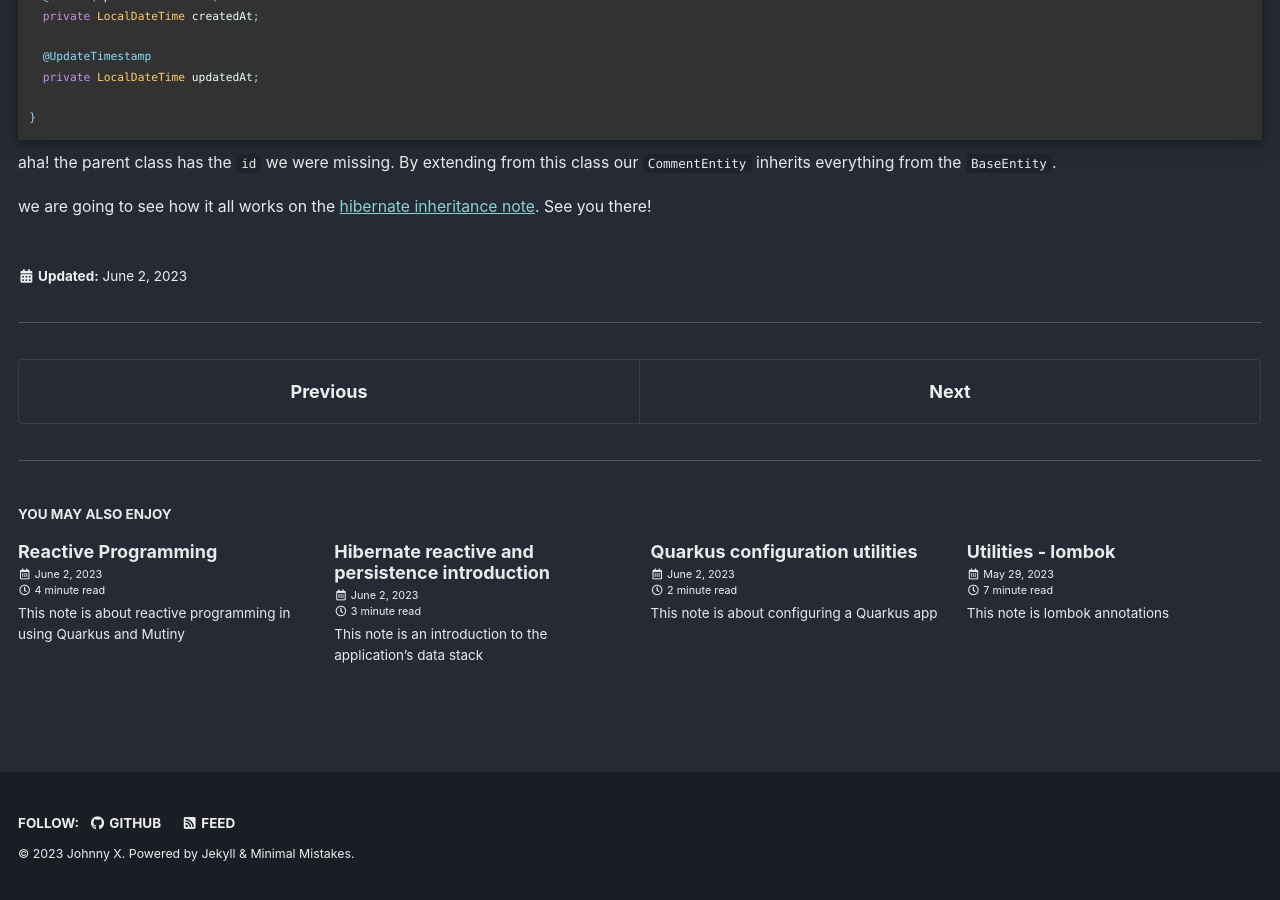
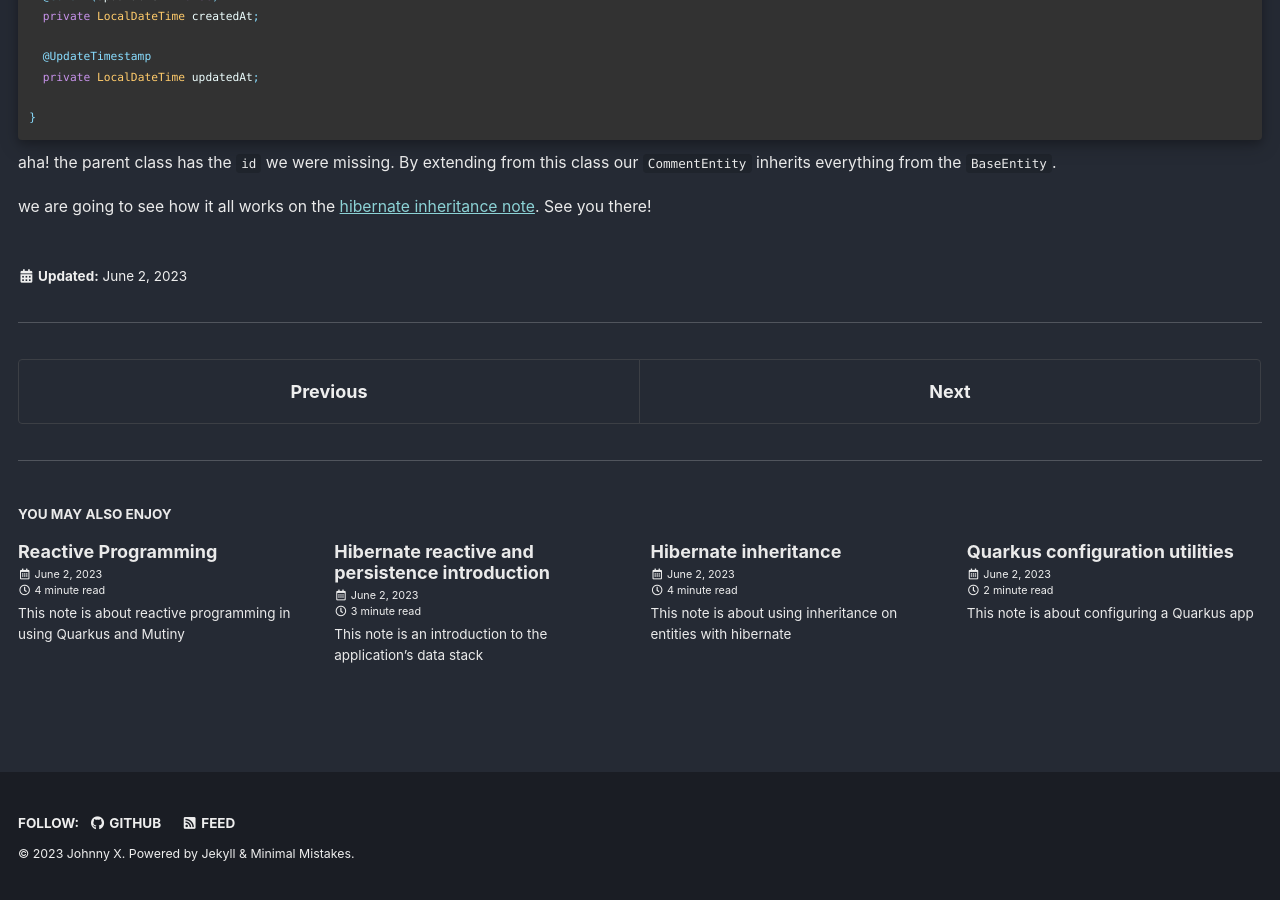
Before and after one commit to JohnnyXavier/johnnyxavier.github.io, a Jekyll site: the page built from _posts/bmc_anvil/2023-06-02-bmc-showcase-note-hbn-simple-entities.md, in a window 1280 px wide and 900 px high, scrolled down 3066 px. Built offline with Jekyll 4.4.1, drawn with Linux system fonts in a browser that asks for light colours; cached includes are drawn as plain includes; some of the changed lines change nothing that is shown.

Commit message:
updating to add Anvil

````diff
--- /dev/null
+++ b/_posts/bmc_anvil/2023-06-02-bmc-showcase-note-hbn-inheritance.md
@@ -0,0 +1,189 @@
+---
+title: Hibernate inheritance
+excerpt: This note is about using inheritance on entities with hibernate
+sidebar:
+  title: "/BMC_Anvil"
+  nav: sidebar-bmc_showcase
+---
+
+This note is about using inheritance on entities.
+
+references:
+
+{% include_relative hibernate-references.md %}
+
+---
+
+## intro
+
+we already saw inheritance in the [OOP - inheritance note](/bmc-showcase-note-oop-inheritance), and inheritance in the entities world is
+about the same, with a few twists to consider.
+
+## inheritance in the realm of orm
+
+let's dive into how I use inheritance in {{ site.showcase.name }} with an example.
+
+### the base class
+
+```java
+
+@MappedSuperclass
+@Getter
+@Setter
+@EqualsAndHashCode(onlyExplicitlyIncluded = true)
+public abstract class BaseEntity {
+
+    @Id
+    @EqualsAndHashCode.Include
+    private UUID id;
+
+    @ManyToOne(fetch = LAZY)
+    private UserEntity createdBy;
+
+    @CreationTimestamp
+    @Column(updatable = false)
+    private LocalDateTime createdAt;
+
+    @UpdateTimestamp
+    private LocalDateTime updatedAt;
+
+}
+```
+
+this is an abstract class, and we already know from the [OOP - inheritance note](/bmc-showcase-note-oop-inheritance) that abstract classes
+cannot be instantiated. This is exactly our purpose here as we do not want rogue instances of `BaseEntity` running around. The only purpose
+of this class is to serve as basis for others.
+
+not only that... this class is not marked as an `@Entity` itself so there won't be a table for it on the database, instead this class is
+annotated as `@MappedSuperClass`.
+
+`@MappedSuperClass` indicates that mapping information from this class is applied to the inheriting entities. This means that each entity
+class that extends from this `BaseEntity` inherits all 4 fields:
+
+* **UUID id**: as the id
+* **UserEntity createdBy**: as the creator of a given record
+* **LocalDateTime createdAt**: as the date-time of creation
+* **LocalDateTime updated**: as the date-time of update
+
+when you think about this approach, I wanted every table to have creation and update info, the user responsible for creating a given record
+and the id type shared across all records will be of the uuid kind.
+
+let's check how it is used by examining a class that extends from this one.
+
+```java
+
+@Entity
+@Table(name = "comment")
+@Getter
+@Setter
+@EqualsAndHashCode(onlyExplicitlyIncluded = true, callSuper = true)
+public class CommentEntity extends BaseEntity {
+
+    @Column(columnDefinition = "text")
+    private String comment;
+
+    @ManyToOne
+    private CardEntity card;
+
+}
+```
+
+the `CommentEntity` extends the `BaseEntity` and that is it, nothing else is required from the classes that inherit from `BaseEntity`.<br>
+when looking at the db, this class will have id, createdBy, createdAt and updatedAt fields.
+
+## inheritance purpose on entities
+
+as stated on the [OOP - inheritance note](/bmc-showcase-note-oop-inheritance), code reusability is a big topic when using inheritance. It is
+true in general, and it is true here too. When you care for the amount of code we save ourselves from repeating on each entity, it can be in
+the hundreds.
+
+there is something that is subtle in the case of entities and inheritance. It is not just avoiding repetition per se or making contracts for
+inheritors.<br>
+it is modeling our tables with shared properties and commonality. What I meant to convey by using this approach is that I want every table
+to have a creator, and timestamps. A database inheritance of sorts.
+
+## cascading inheritance on entities
+
+just like with common inheritance, cascading inheritance is supported.
+
+in {{ site.showcase.name }} we have 3 very distinct entity types.
+
+* **catalogs**: these are common datasets used by the application and by the record entities, ie: labels, statuses, seniority, etc.
+* **records**: this is the data we actually want to track, the meat of the app, ie: accounts, cards, projects, etc.
+* **other**: entities that won't fall into any of the above 2 categories, ie: changelogs, time tracking, configuration, comments, etc.
+
+catalogs will have in common:
+
+* name
+* description
+* isSystem: a boolean indicating if a record is isSystem reserved or not
+
+records will have in common:
+
+* name
+* description
+* coverImage
+
+let's see how cascading inheritance will work with an example.
+
+```java
+
+@MappedSuperclass
+@Getter
+@Setter
+@EqualsAndHashCode(onlyExplicitlyIncluded = true, callSuper = true)
+public abstract class BaseCatalogEntity extends BaseEntity {
+
+    @Column(unique = true)
+    private String name;
+
+    @Column(columnDefinition = "boolean default false")
+    private Boolean isSystem;
+
+    private String description;
+
+}
+```
+
+this class extends the `BaseEntity` as we said before and is itself annotated with `@MappedSuperClass`. It means its associations will pass
+down to any class that extends from it
+
+```java
+
+@Entity
+@Table(name = "seniority")
+@Getter
+@Setter
+@EqualsAndHashCode(onlyExplicitlyIncluded = true, callSuper = true)
+public class SeniorityEntity extends BaseCatalogEntity {
+
+    @OneToMany(mappedBy = "seniority", cascade = ALL)
+    public Set<UserEntity> users = new HashSet<>();
+
+    private short level;
+}
+```
+
+here a `SeniorityEntity` class extends the `BaseCatalogEntity`, declaring its own fields and inheriting then:
+
+* from `BaseEntity`:
+    * id
+    * createdBy
+    * createdAt
+    * updatedAt
+* from `BaseCatalogEntity`:
+    * name
+    * description
+    * isSystem
+
+this catalog entity and all catalogs will now have that shape on the database, the same will apply to records with their own inherited
+fields.
+
+## note on multiple cascading inheritance
+
+as u can see from above, `BaseCatalogEntity` share **name** and **description** with the base records entity... we cannot move them to
+the `BaseEntity` or it will be specialized beyond what we want from it. Why not extract those 2 fields into another class and inherit from
+that new one before creating the `BaseCatalogEntity` or the base records one?
+
+as stated in [OOP - inheritance note](/bmc-showcase-note-oop-inheritance), probably a cascade of 3 classes is enough and I am respecting
+that for readability’s sake.
````
Also changed, not shown: _posts/bmc_anvil/2023-06-02-bmc-showcase-note-hbn-simple-entities.md (+4 -4 lines).
